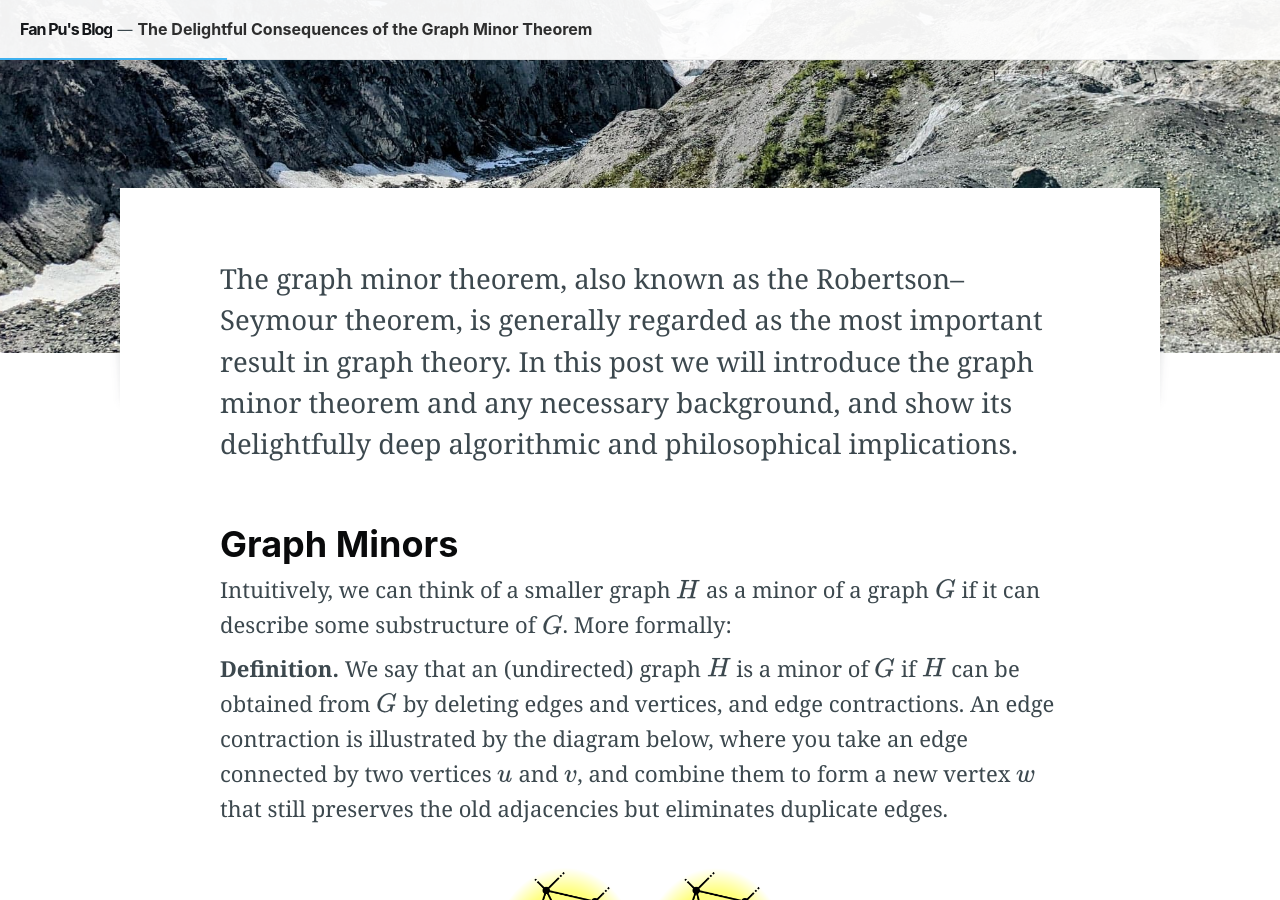
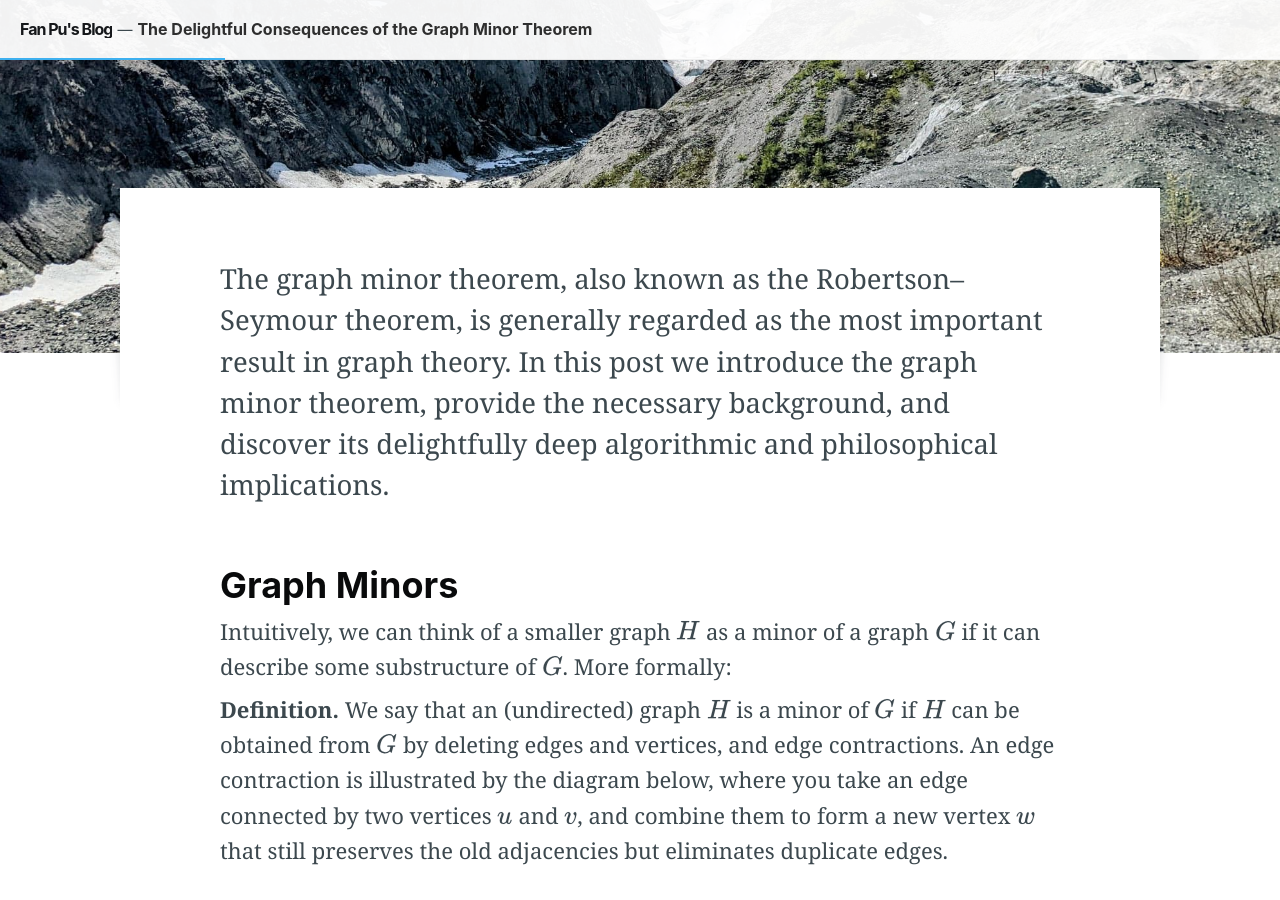
Before and after one commit to fanpu/blog, a Jekyll site: the page built from _posts/2022-06-01-the-delightful-consequences-of-the-graph-minor-theorem.markdown, in a window 1280 px wide and 900 px high, scrolled down 766 px. Built offline with Jekyll 4.4.1, drawn with Linux system fonts in a browser that asks for light colours; nearby versions of some CDN libraries; comment, search, counter and statistics services are not loaded.

Commit message:
wording update

```diff
--- a/_posts/2022-06-01-the-delightful-consequences-of-the-graph-minor-theorem.markdown
+++ b/_posts/2022-06-01-the-delightful-consequences-of-the-graph-minor-theorem.markdown
@@ -9,8 +9,8 @@ author: fanpu
 ---
 
 The graph minor theorem, also known as the Robertson–Seymour theorem, is generally regarded as the most important result in graph theory.
-In this post we will introduce the graph minor theorem and any necessary background,
-and show its delightfully deep algorithmic and philosophical implications.
+In this post we introduce the graph minor theorem, provide the necessary background,
+and discover its delightfully deep algorithmic and philosophical implications.
 
 ## Graph Minors
 
```
